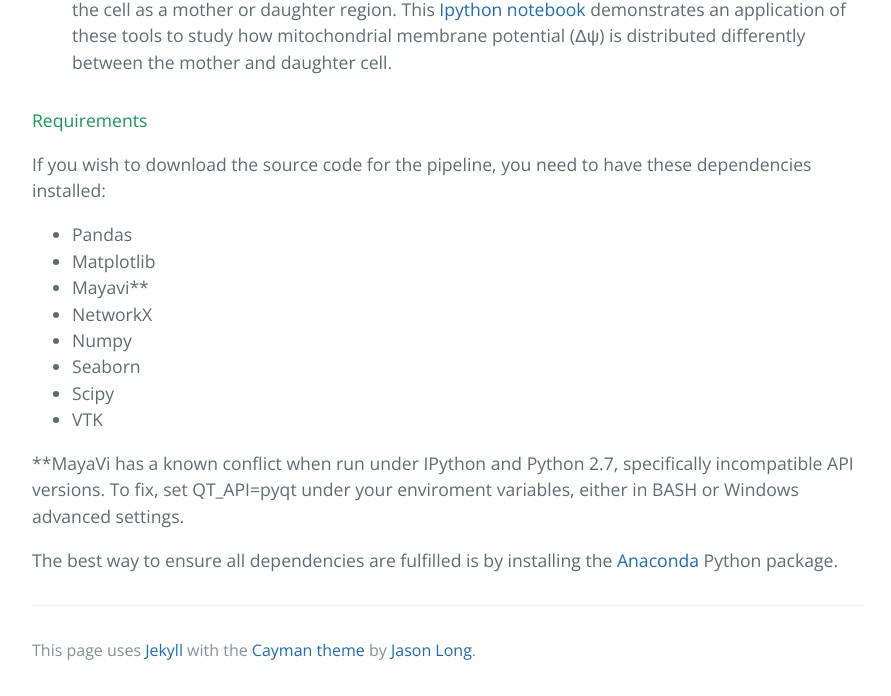
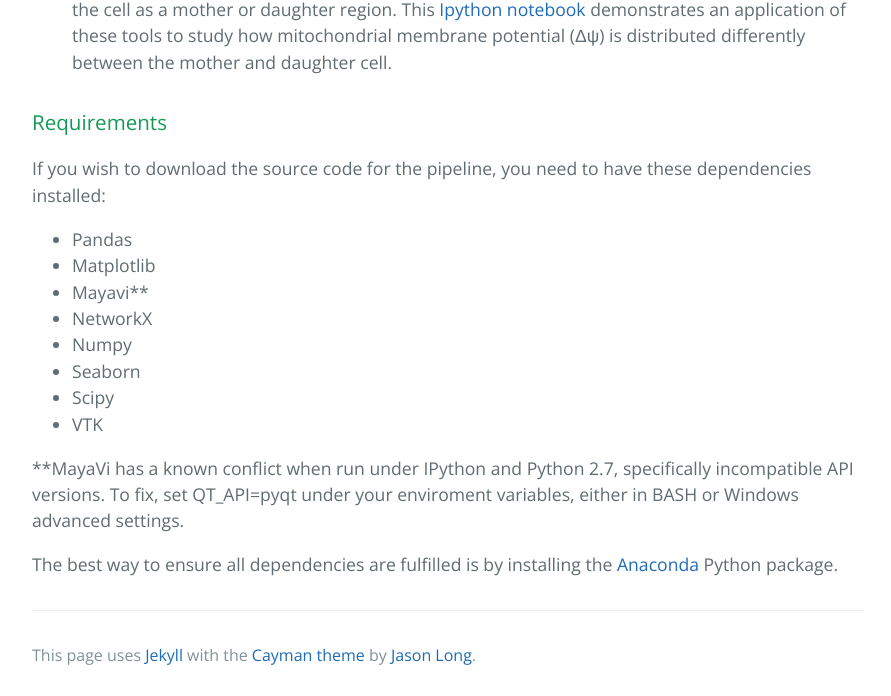
Before and after one commit to moosekaka/moosekaka.github.io, a Jekyll site: the page built from research/index.md, in a window 1280 px wide. Shown: the part 2086-2782 px from the top of the page, without its empty margins (192-1083 px from the left). Built offline with Jekyll 4.4.1, drawn with Linux system fonts in a browser that asks for light colours.

Commit message:
minor fix

```diff
--- a/_includes/page-header.html
+++ b/_includes/page-header.html
@@ -3,6 +3,6 @@
   <h2 class="project-tagline">{{ site.tagline }}</h2>
   <a href="{{ site.github.url }}/" class="btn">Intro</a>
   <a href="{{ site.github.url }}/research" class="btn">Research</a>
-  <a href="{{ site.github.url }}/cv/cv.pdf" class="btn">CV</a>
+  <a href="{{ site.github.url }}/cv/mycv.pdf" class="btn">CV</a>
   <a href="{{ site.github.url }}/about" class="btn">Bio</a>
 </section>
--- a/research/index.md
+++ b/research/index.md
@@ -26,7 +26,7 @@
 - A [set of tools](https://github.com/moosekaka/sweepython/tree/master/mombud/vtk_viz) to interactively visualize the 3D mitochondrial skeleton and pick points to classify the cell as a mother or daughter region. This [Ipython notebook](https://github.com/moosekaka/sweepython/blob/master/mother%20bud%20analysis.ipynb) demonstrates an application of these tools to study how mitochondrial membrane potential (Δψ) is distributed differently between the mother and daughter cell.
 
 
-#### Requirements
+### Requirements
 If you wish to download the source code for the pipeline, you need to have these dependencies installed:
 
 * Pandas
```
Also changed, not shown: README.md, 1 other file.
